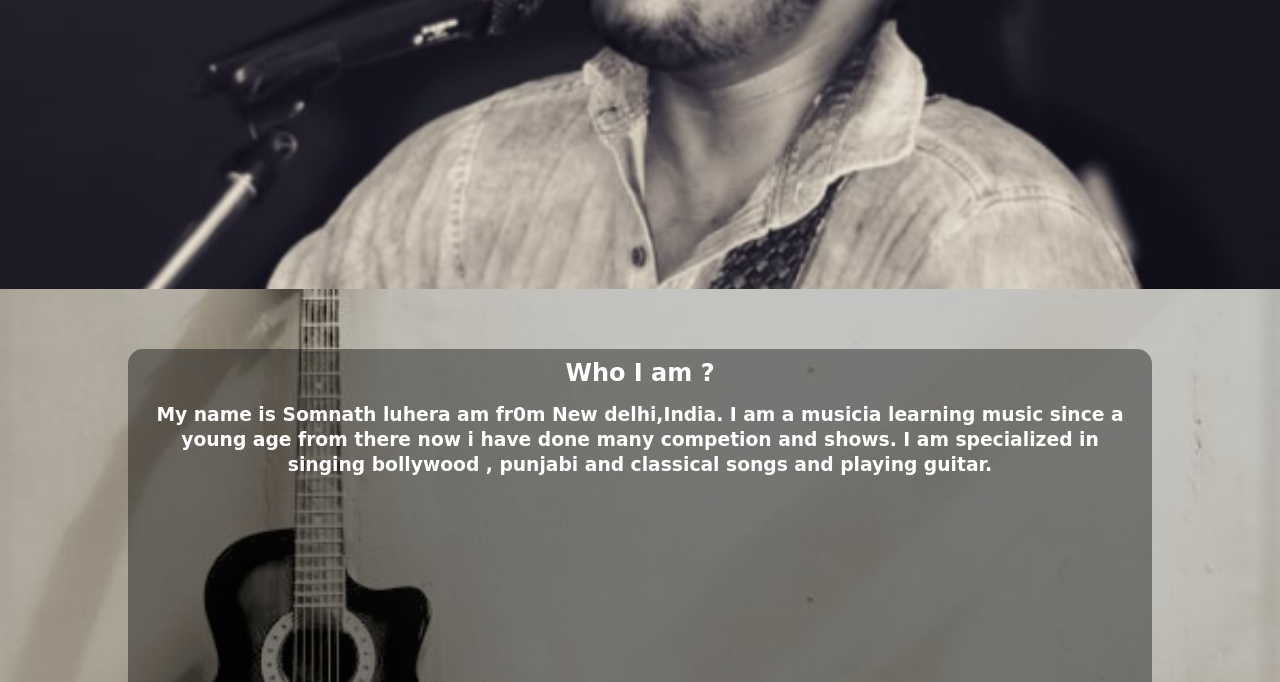
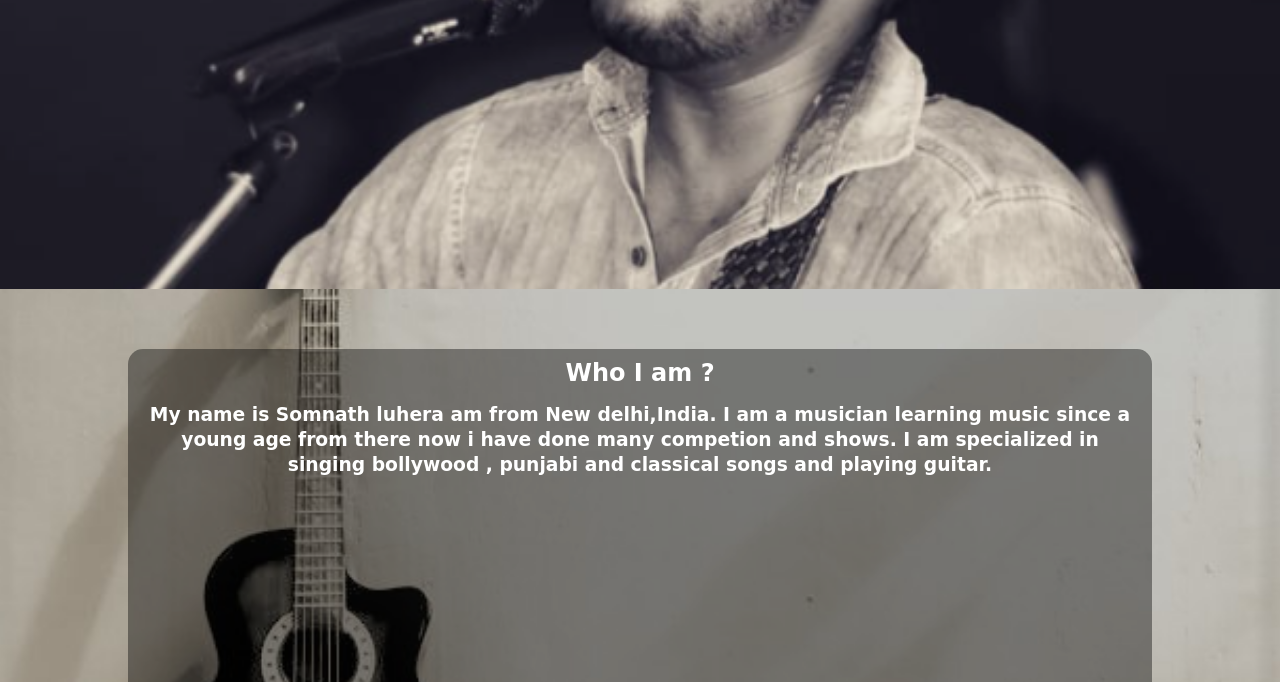
Before and after one commit to Yuvraj751/somnath_luhera, a plain HTML site: page index.html in a window 1280 px wide. Shown: the part 501-1183 px from the top of the page. Drawn offline with Linux system fonts and the light colour scheme; a web font is replaced by a local one.

Commit message:
spelling mistake fixes

```diff
--- a/index.html
+++ b/index.html
@@ -37,7 +37,7 @@
     <div id="about">
       <div class="main-about">
         <h2 id="about-heading">Who I am ?</h2>
-        <h3 id="about-para">My name is Somnath luhera am fr0m New delhi,India. I am  a musicia learning music since a young age
+        <h3 id="about-para">My name is Somnath luhera am from New delhi,India. I am  a musician learning music since a young age
           from there now i have done many competion and shows. I am specialized in singing
           bollywood , punjabi and classical songs and playing guitar.
         </h3>
```
